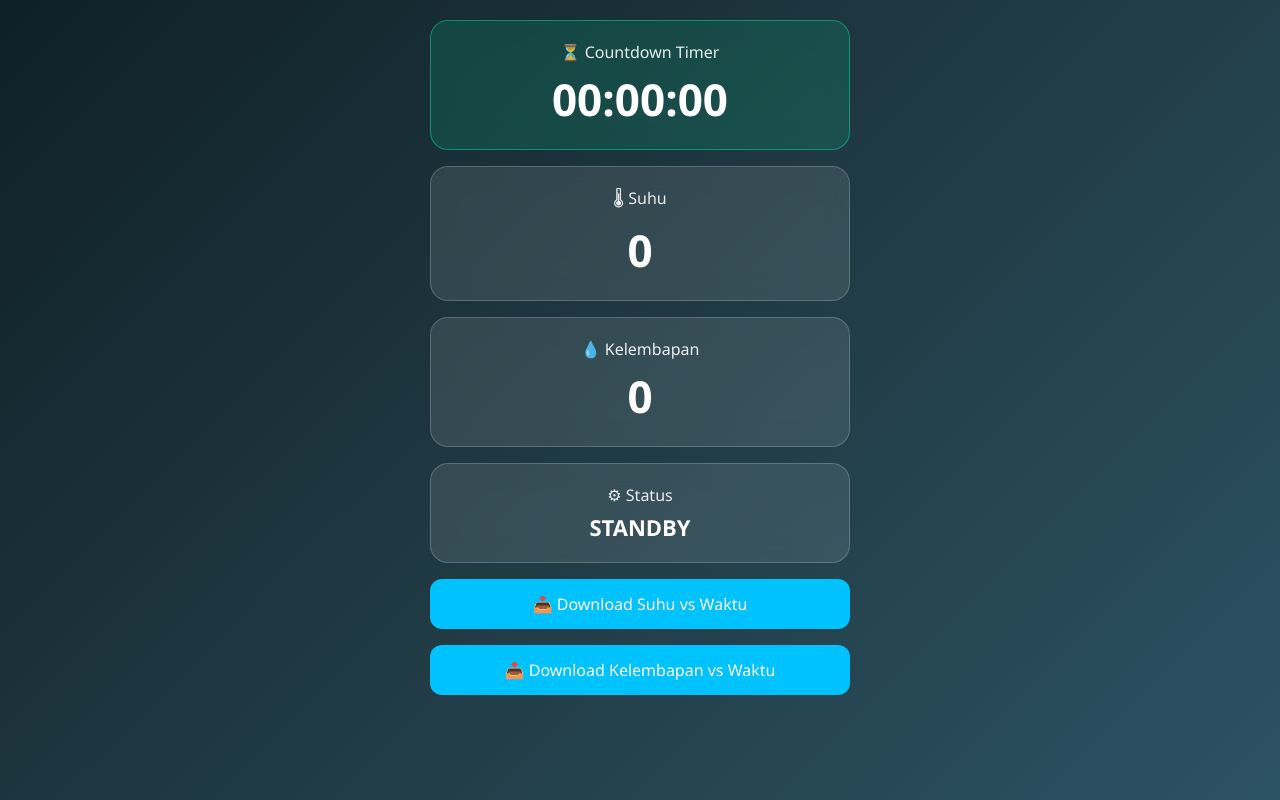
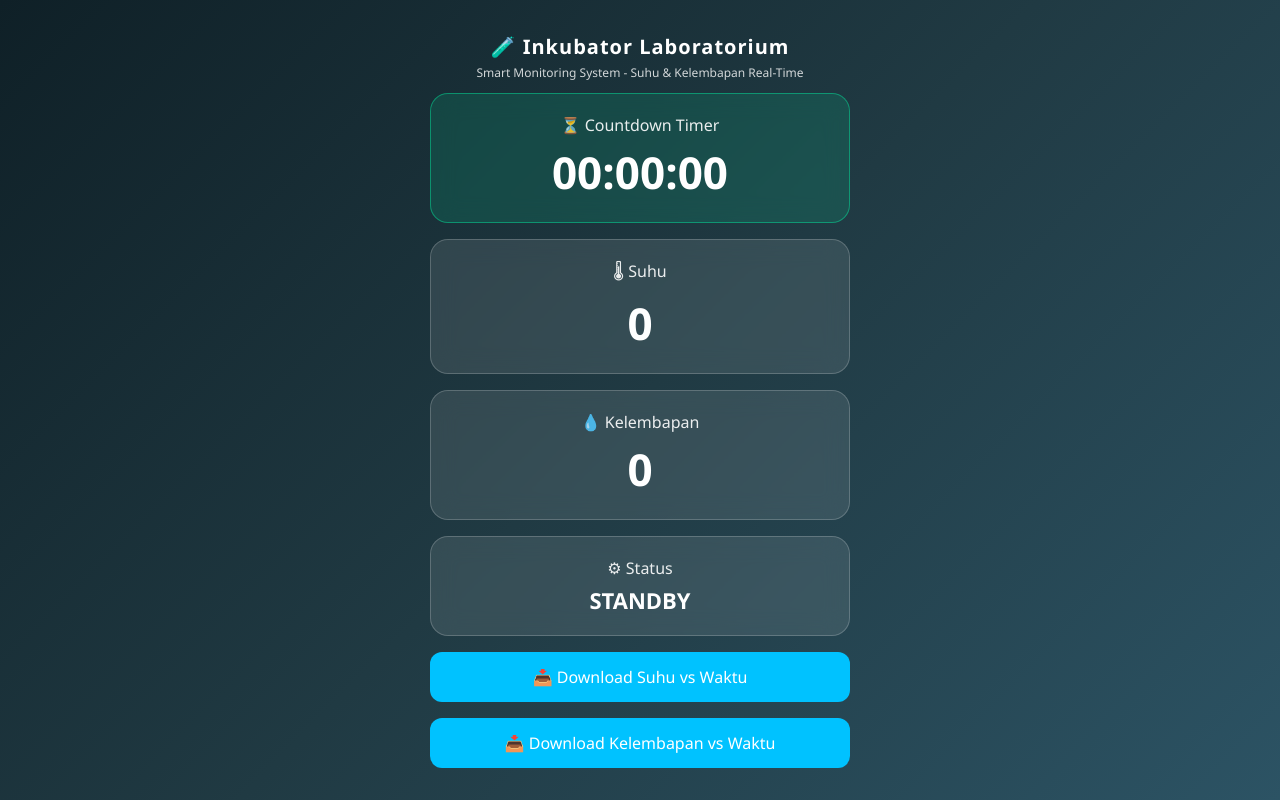
Before and after one commit to arifkurni89/inkubatorlab, a plain HTML site: page index.html in a window 1280 px wide. Drawn offline with Linux system fonts and the light colour scheme; no server answers.

Commit message:
Update index.html

```diff
--- a/index.html
+++ b/index.html
@@ -22,8 +22,32 @@ body{
   background:linear-gradient(135deg,#0f2027,#203a43,#2c5364);
   display:flex;
   justify-content:center;
+  flex-direction:column;
+  align-items:center;
 }
 
+/* HEADER BARU */
+.header{
+  width:100%;
+  max-width:420px;
+  text-align:center;
+  margin-bottom:12px;
+  color:white;
+}
+
+.header h1{
+  font-size:20px;
+  font-weight:700;
+  letter-spacing:1px;
+}
+
+.header p{
+  font-size:12px;
+  opacity:0.8;
+  margin-top:4px;
+}
+
+/* DASHBOARD */
 .dashboard{
   width:100%;
   max-width:420px;
@@ -86,6 +110,12 @@ body{
 
 <body>
 
+<!-- HEADER BARU -->
+<div class="header">
+  <h1>🧪 Inkubator Laboratorium</h1>
+  <p>Smart Monitoring System - Suhu & Kelembapan Real-Time</p>
+</div>
+
 <div class="dashboard">
 
   <div class="card timer">
@@ -132,9 +162,6 @@ const firebaseConfig = {
 firebase.initializeApp(firebaseConfig);
 const database = firebase.database();
 
-/* =========================
-   DATA REALTIME (WAJIB DI ATAS)
-========================= */
 let dataRealtime = {
   suhu: 0,
   kelembapan: 0,
@@ -144,21 +171,17 @@ let dataRealtime = {
 
 let dataLog = [];
 
-/* SUHU */
 database.ref("inkubator/suhu").on("value",(snap)=>{
   dataRealtime.suhu = snap.val();
   document.getElementById("suhu").innerHTML = dataRealtime.suhu;
 });
 
-/* KELEMBAPAN */
 database.ref("inkubator/kelembapan").on("value",(snap)=>{
   dataRealtime.kelembapan = snap.val();
   document.getElementById("kelembapan").innerHTML = dataRealtime.kelembapan;
 });
 
-/* TIMER */
 database.ref("inkubator/timer").on("value",(snap)=>{
-
   let t = snap.val() || 0;
 
   let h = Math.floor(t/3600);
@@ -171,15 +194,11 @@ database.ref("inkubator/timer").on("value",(snap)=>{
   document.getElementById("timer").innerHTML = dataRealtime.timer;
 });
 
-/* STATUS */
 database.ref("inkubator/status").on("value",(snap)=>{
   dataRealtime.status = (snap.val() || "standby").toUpperCase();
   document.getElementById("status").innerHTML = dataRealtime.status;
 });
 
-/* =========================
-   LOG DATA (ANTI DUPLIKAT)
-========================= */
 setInterval(() => {
   dataLog.push({
     waktu: new Date().toLocaleString(),
@@ -190,11 +209,7 @@ setInterval(() => {
   });
 }, 5000);
 
-/* =========================
-   DOWNLOAD CSV
-========================= */
 function downloadCSV(type){
-
   let csv = "";
 
   if(type === "suhu"){
@@ -204,7 +219,6 @@ function downloadCSV(type){
     });
     downloadFile(csv, "suhu_vs_waktu.csv");
   }
-
   else if(type === "kelembapan"){
     csv = "Waktu,Kelembapan\n";
     dataLog.forEach(row=>{
```
